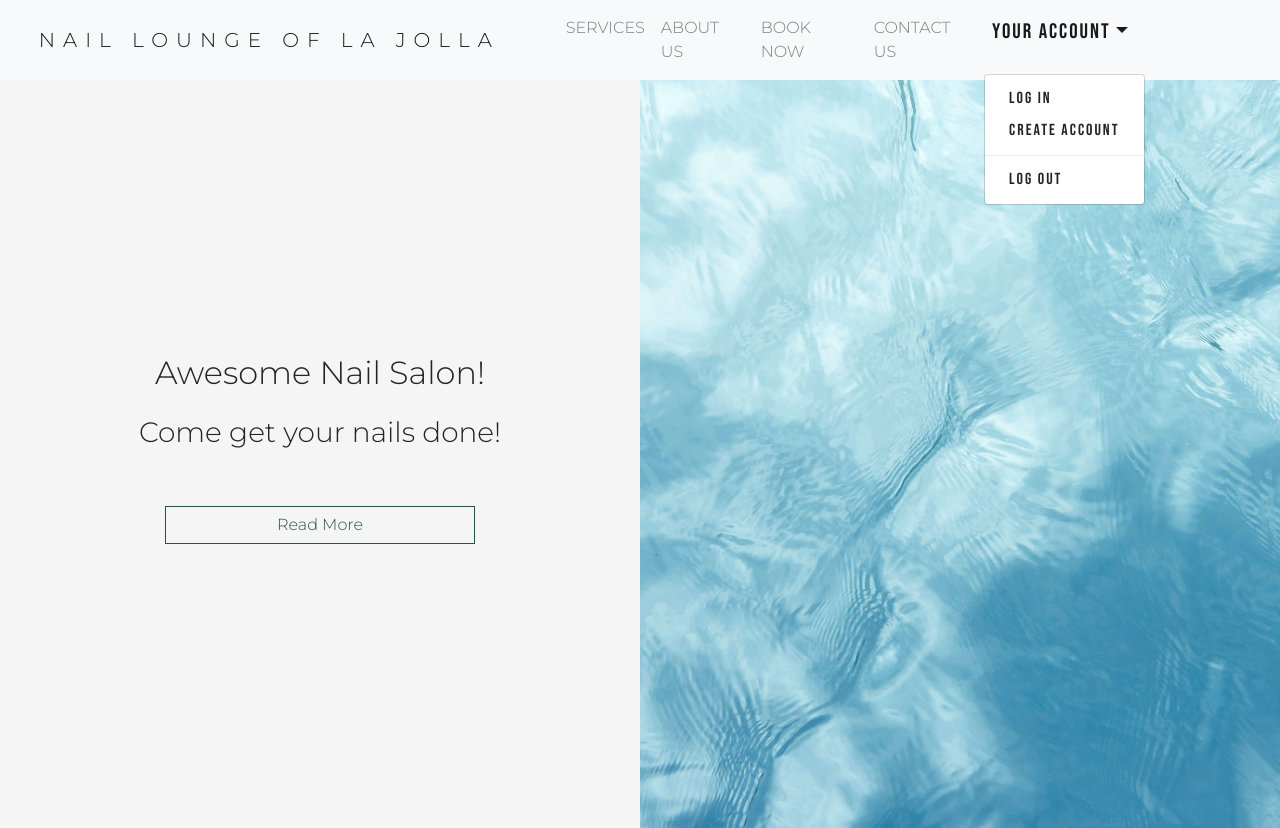
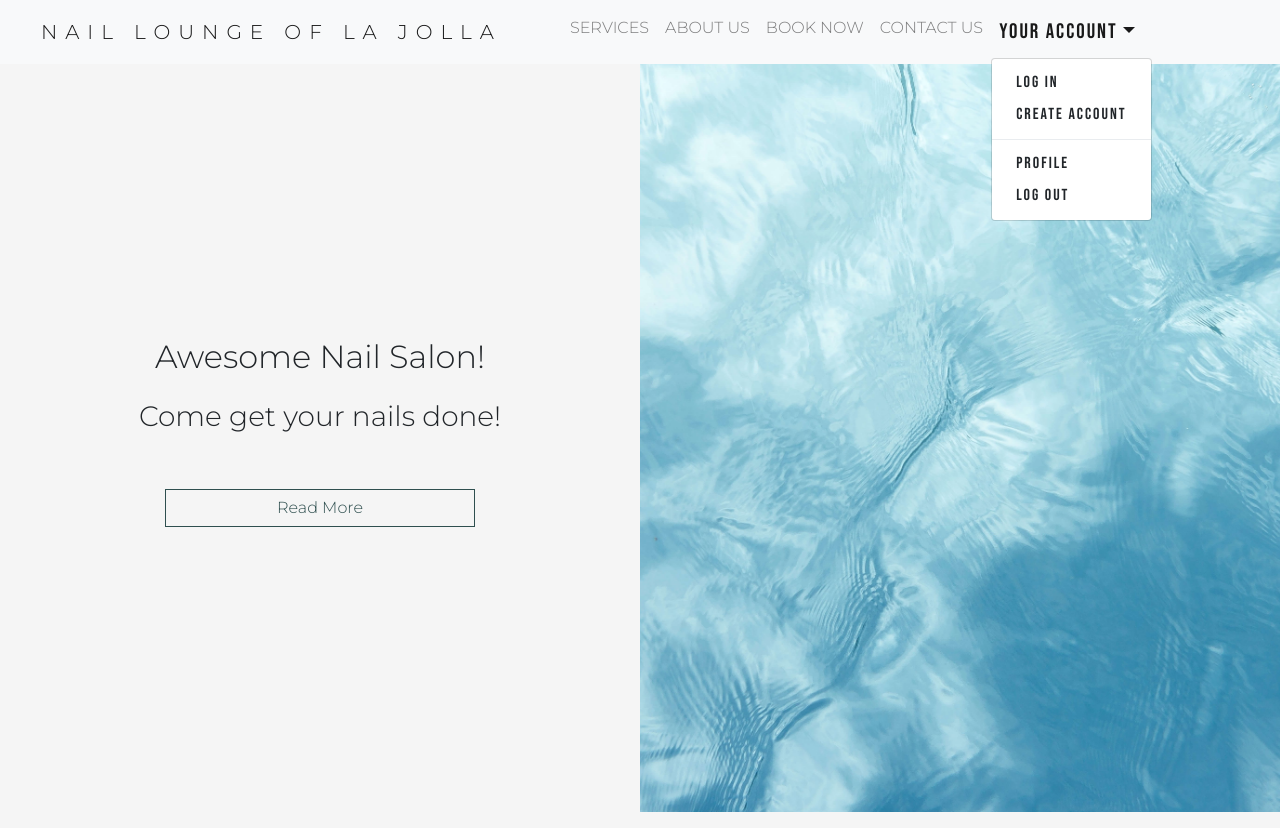
Before and after one commit to Nail-Lounge-of-La-Jolla/nail-lounge, a React (Create React App) app in the folder client/: page / in a window 1280 px wide. Both pictures are taken after a click on the button "YOUR ACCOUNT". Built offline with nearby package versions, Linux system fonts and the light colour scheme.

Commit message:
make it better

```diff
--- a/client/src/App.js
+++ b/client/src/App.js
@@ -9,7 +9,7 @@ import Book from "./views/Book";
 import About from "./views/About";
 import Contact from "./views/Contact";
 import CreateAccount from "./views/CreateAccount";
-//import Login from "./views/Login/index.js";
+import Profile from "./views/Profile";
 
 import Login from './views/Login'
 
@@ -60,6 +60,8 @@ function App() {
       return <CreateAccount />
       case 'logIn':
       return <Login />
+      case 'profile':
+      return <Profile />
     }
   }
   return (
--- a/client/src/components/NavBar/index.js
+++ b/client/src/components/NavBar/index.js
@@ -13,7 +13,6 @@ const NavBar = (props) => {
   }
   return (
     <Navbar bg="light" expand="xl">
-    <Container>
       <Navbar.Brand onClick={clickHandler} id="main" href="#home">NAIL LOUNGE OF LA JOLLA</Navbar.Brand>
       <Navbar.Toggle aria-controls="basic-navbar-nav" />
       <Navbar.Collapse id="basic-navbar-nav">
@@ -26,11 +25,11 @@ const NavBar = (props) => {
             <NavDropdown.Item onClick={clickHandler} id="logIn" href="#log-in">LOG IN</NavDropdown.Item>
             <NavDropdown.Item onClick={clickHandler} id="createAccount" href="#create-account">CREATE ACCOUNT</NavDropdown.Item>
             <NavDropdown.Divider />
+            <NavDropdown.Item onClick={clickHandler} id="profile" href="#profile">PROFILE</NavDropdown.Item>
             <NavDropdown.Item href="#log-out">LOG OUT</NavDropdown.Item>
           </NavDropdown>
         </Nav>
       </Navbar.Collapse>
-    </Container>
   </Navbar>
   );
 
--- a/client/src/components/NavBar/style.css
+++ b/client/src/components/NavBar/style.css
@@ -1,10 +1,12 @@
 .navbar {
     background: transparent;
-    z-index: 50;
-    margin: 0;
-    padding: 0;
-    width: 100%;
+    z-index: 10;
+
+
+
+
 }
+
 
 #main{
     margin-right: 0%;
@@ -30,6 +32,14 @@
     letter-spacing: 2px;
     color:#203242;
     font-family: 'Bebas Neue', sans-serif;
+}
+
+a{
+    text-align: left;
+}
+
+#basic-nav-dropdown{
+   text-align: left;
 }
 
 .fa-bars {
--- /dev/null
+++ b/client/src/views/Profile/index.js
@@ -0,0 +1,46 @@
+import React from "react";
+import "./style.css";
+import Card from 'react-bootstrap/Card'
+import Button from 'react-bootstrap/Button'
+import Modal from 'react-bootstrap/Modal'
+import { useState } from 'react';
+import Qrcode from "../../img/Qrcode.jpeg";
+
+
+
+const Profile = () => {
+    const [show, setShow] = useState(false);
+
+    const handleClose = () => setShow(false);
+    const handleShow = () => setShow(true);
+    return (
+        <div>
+            <Card className="mx-5">
+                <Card.Header>Account</Card.Header>
+                <Card.Body>
+                    <Card.Title>Hi, (user's Name)</Card.Title>
+                    <Card.Text>
+                        Text
+                    </Card.Text>
+                    <Button variant="primary" onClick={handleShow}>Coupon</Button>
+                </Card.Body>
+            </Card>
+            <Modal show={show} onHide={handleClose}>
+                <Modal.Header closeButton>
+                    <Modal.Title>First Time Client</Modal.Title>
+                </Modal.Header>
+                <Modal.Body>
+
+                </Modal.Body>
+                <Modal.Footer>
+                    <Button variant="secondary" onClick={handleClose}>
+                        Close
+                    </Button>
+                </Modal.Footer>
+            </Modal>
+        </div>
+
+  );
+}
+
+export default Profile;
```
Also changed, not shown: client/src/img/Qrcode.jpeg (added), client/src/views/Profile/style.css (added), 1 other file (tests, documents, lock files or other folders).
